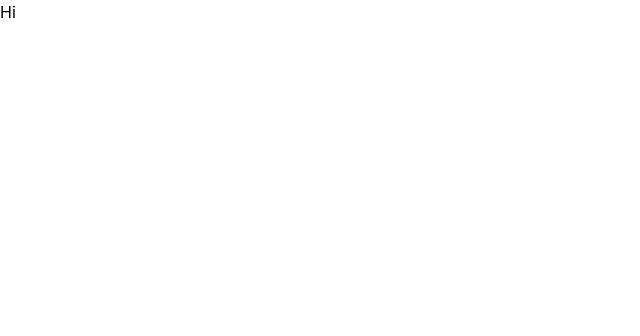
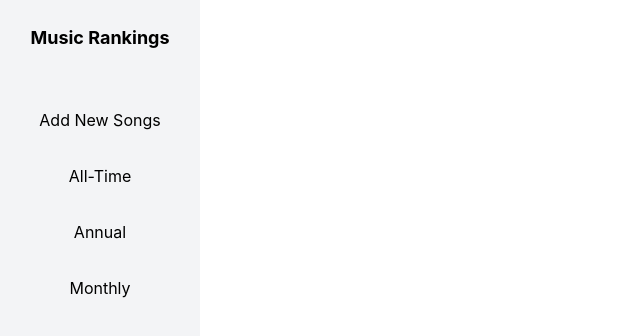
Before and after one commit to ravendr17/music-rankings, a React (Vite) app in the folder frontend/: page / in a window 1280 px wide. Shown: the top 336 px of the page, without its empty margins (0-640 px from the left). Built offline with nearby package versions, Linux system fonts and the light colour scheme.

Commit message:
add initial sidebar

```diff
--- a/frontend/src/App.jsx
+++ b/frontend/src/App.jsx
@@ -1,7 +1,21 @@
 export default function App() {
+  const sidebarBtn = "bg-gray-100 py-4 cursor-pointer " +
+    "hover:bg-gray-200 active:bg-gray-300";
+
   return (
-    <>
-      <h1>Hi</h1>
-    </>
-  )
+    <div className="min-h-screen flex">
+      <div className="w-50 bg-gray-100 flex flex-col">
+        <div className="font-bold text-center py-6 text-lg mb-4">
+          Music Rankings
+        </div>
+
+        <button className={sidebarBtn}>Add New Songs</button>
+        <button className={sidebarBtn}>All-Time</button>
+        <button className={sidebarBtn}>Annual</button>
+        <button className={sidebarBtn}>Monthly</button>
+
+      </div>
+
+    </div>
+  );
 }
```
